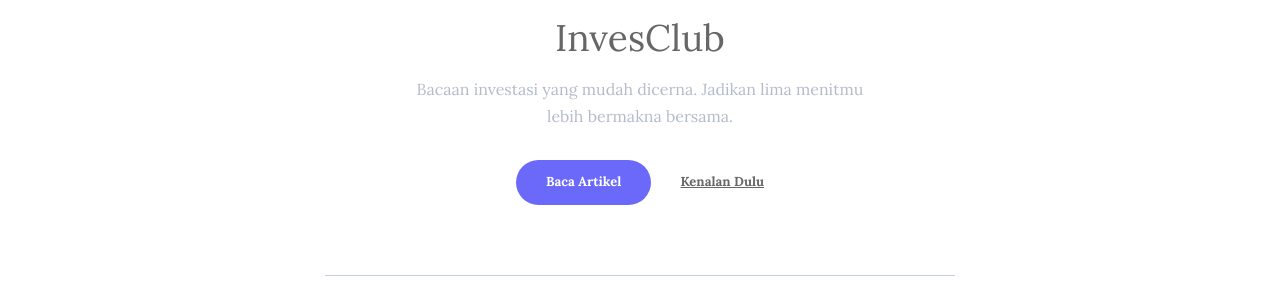
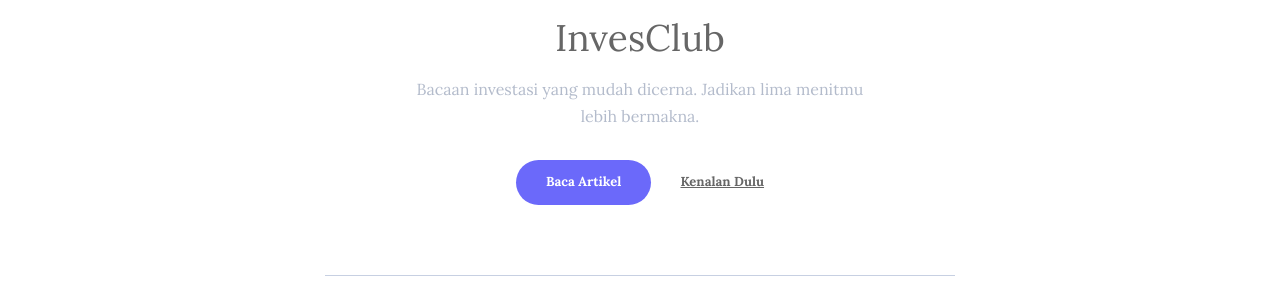
Before and after one commit to ekonomikusid/home, a Jekyll site: the page built from index.html, in a window 1280 px wide. Shown: the part 319-619 px from the top of the page. Built offline with Jekyll 4.4.1, drawn with Linux system fonts in a browser that asks for light colours.

Commit message:
Update _config.yml

```diff
--- a/_config.yml
+++ b/_config.yml
@@ -10,7 +10,7 @@
   name: InvesClub
   image: '/assets/img/01.jpg'
   job: InvesClub
-  bio: Bacaan investasi yang mudah dicerna. Jadikan lima menitmu lebih bermakna bersama.
+  bio: Bacaan investasi yang mudah dicerna. Jadikan lima menitmu lebih bermakna.
   email: forexample@website.com
 
 
```
